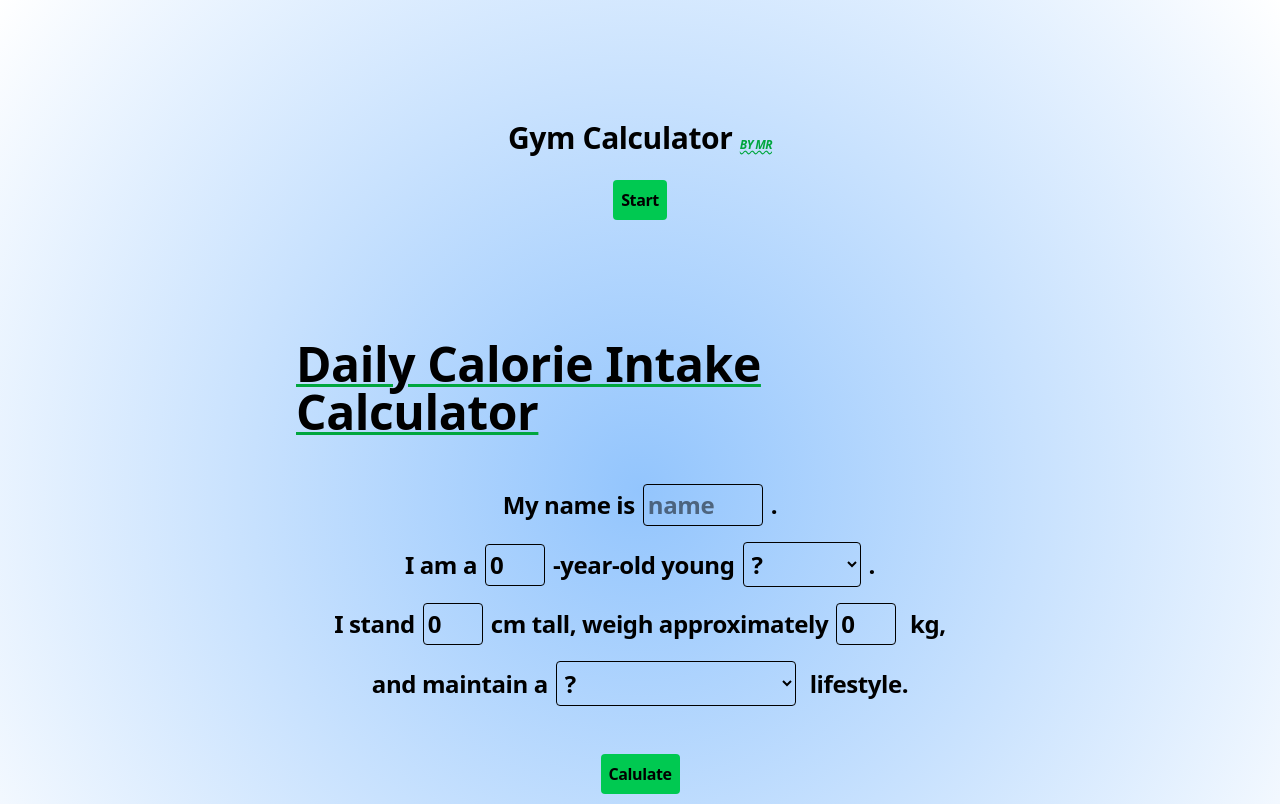
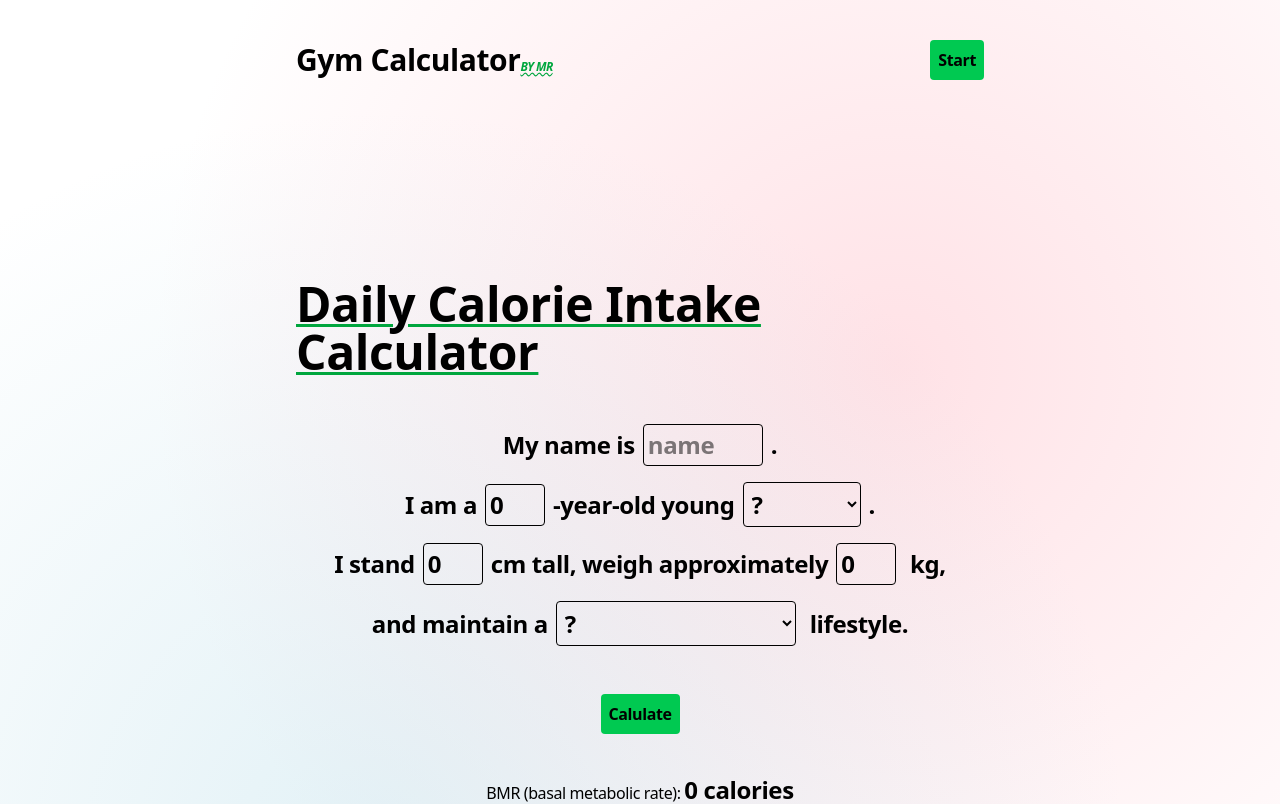
Before and after one commit to rahscripts/gym-calculator, a Next.js app: page / in a window 1280 px wide. Shown: the top 804 px of the page. Built offline with nearby package versions, Linux system fonts and the light colour scheme.

Commit message:
header and hero margin fixed

```diff
--- a/app/layout.tsx
+++ b/app/layout.tsx
@@ -21,18 +21,18 @@ export default function RootLayout({
   return (
     <html lang="en">
       <body
-        className={`antialiased tracking-tight`}
+        className={`antialiased scroll-smooth tracking-tight`}
       >
         <div className="min-h-screen w-full bg-white relative overflow-hidden">
 
           {/* Subtle green glow (background only) */}
           <div
             className="absolute inset-0 z-0"
-           style={{
-     backgroundImage: `
-       radial-gradient(circle at center, #93c5fd, transparent)
-     `,
-   }}
+            style={{
+      backgroundImage: `
+        radial-gradient(circle at 30% 70%, rgba(173, 216, 230, 0.35), transparent 60%),
+        radial-gradient(circle at 70% 30%, rgba(255, 182, 193, 0.4), transparent 60%)`,
+    }}
           />
 
           {/* App content */}
--- a/app/page.tsx
+++ b/app/page.tsx
@@ -2,6 +2,7 @@
 import Image from "next/image";
 import { useState } from "react";
 import CalorieIntake from "@/components/CalorieIntake";
+import Header from "@/components/Header";
 
 export default function Home() {
   const [start, setStart] = useState(false);
@@ -11,17 +12,22 @@ export default function Home() {
 
   return (
     <section>
-        <div className="max-w-3xl mx-auto m-20 mb-10 p-10">
+      <div><Header /></div>
+      <div className="max-lg:mt-10 mt-30">
+        <CalorieIntake />
+      </div>
+      <div className="mt-50">
         <div className="flex flex-col items-center justify-center">
-          <h1 className="text-3xl font-extrabold ">Gym Calculator <span className="uppercase font-black tracking-tighter text-xs italic underline decoration-wavy text-green-600">by MR</span> </h1><br />
+        <h1 className="text-3xl font-extrabold capitalize ">Section created for fun!😭</h1><br />
           <button className="bg-green-500 p-2 rounded font-bold hover:bg-green-600 cursor-pointer" onClick={() => setStart(!start)}>Start</button>
         </div>
+        <div className="max-w-3xl mx-auto mb-10 px-10">
           {start &&
             <div>
               <div className="inset-10 bg-green-700 rounded p-10 sm:m-2 lg:m-20 mb-5 flex flex-col items-center font-bold text-white -space-y-2">
                 <h1 className="text-3xl italic">Choose:<span className="max-lg:hidden text-xs opacity-50">this section is created just for fun. ThankYou.</span></h1>
-            <button onClick={() => {setSkinny(!skinny); setStart(!start)}} className="bg-green-500 p-1 mt-4 m-2 rounded text-black cursor-pointer">Skinny</button>
-            <button onClick={() => {setFatty(!fatty); setStart(!start)}} className="bg-green-500 p-1 m-1 rounded text-black cursor-pointer">Fatty</button>
+                <button onClick={() => { setSkinny(!skinny); setStart(!start) }} className="bg-green-500 p-1 mt-4 m-2 rounded text-black cursor-pointer">Skinny</button>
+                <button onClick={() => { setFatty(!fatty); setStart(!start) }} className="bg-green-500 p-1 m-1 rounded text-black cursor-pointer">Fatty</button>
               </div>
             </div>
           }
@@ -29,8 +35,8 @@ export default function Home() {
             {skinny &&
               <div className="inset-10 bg-blue-700 p-10 rounded sm:m-2 lg:m-20 mb-10 flex flex-col items-center font-bold text-white space-y-2">
                 if you go gym for 2 years you will look like:
-               <Image src="/ronaldo.webp" alt="your image" height={500} width={500}/>
-<button className="bg-blue-500 cursor-pointer hover:bg-blue-600 p-1 rounded " onClick={() => {setStart(!start); setSkinny(!skinny)}}>Go Back!</button>
+                <Image src="/ronaldo.webp" alt="your image" height={500} width={500} />
+                <button className="bg-blue-500 cursor-pointer hover:bg-blue-600 p-1 rounded " onClick={() => { setStart(!start); setSkinny(!skinny) }}>Go Back!</button>
               </div>
             }
           </div>
@@ -38,14 +44,12 @@ export default function Home() {
             {fatty &&
               <div className="inset-10 bg-blue-700 p-10 rounded mb-10 sm:m-2 lg:m-20 flex flex-col items-center font-bold text-white space-y-2">
                 if you go gym for 2 years you will look like:
-               <Image src="/Sam Sulek.jpeg" alt="your image" height={500} width={500}/>
-              <button className="bg-blue-500 cursor-pointer hover:bg-blue-600 p-1 rounded " onClick={() => {setStart(!start); setFatty(!fatty)}}>Go Back!</button>
+                <Image src="/Sam Sulek.jpeg" alt="your image" height={500} width={500} />
+                <button className="bg-blue-500 cursor-pointer hover:bg-blue-600 p-1 rounded " onClick={() => { setStart(!start); setFatty(!fatty) }}>Go Back!</button>
               </div>
             }
           </div>
         </div>
-        <div>
-          <CalorieIntake />
       </div>
     </section>
   );
--- /dev/null
+++ b/components/Header.tsx
@@ -0,0 +1,17 @@
+export default function Header() {
+    return (
+        <div className="max-w-3xl mx-auto mb-10 p-10">
+          <div className="flex items-center justify-between">
+          <div>
+              <h1 className="text-3xl font-extrabold ">
+                Gym Calculator
+                <span className="uppercase font-black tracking-tighter text-xs italic underline decoration-wavy text-green-600">
+                    by MR
+                    </span>
+                    </h1>
+          </div>
+          <div><button className="bg-green-500 p-2 rounded font-bold hover:bg-green-600 cursor-pointer"> Start </button></div>
+            </div>
+        </div>
+    )
+}
```
Lines whose indentation alone changed are shown as unchanged.
